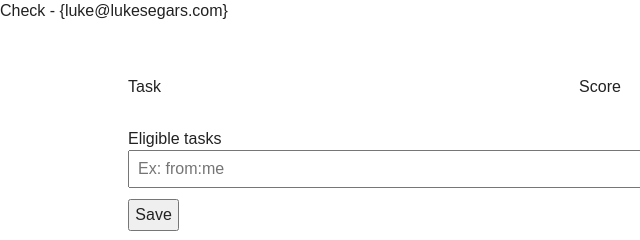
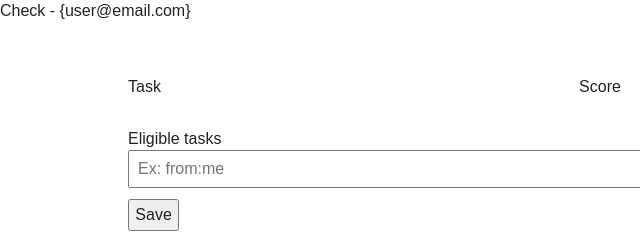
Before and after one commit to anyweez/check, a plain HTML site: page web/app.html in a window 1280 px wide. Shown: the top 240 px of the page, 0-640 px from the left. Drawn offline with nearby package versions, Linux system fonts and the light colour scheme; files that its build step writes are made by us from their sources; no server answers; files whose address does not match are found by name.

Commit message:
Removed email addr reference.

```diff
--- a/web/app.html
+++ b/web/app.html
@@ -29,7 +29,7 @@
         <![endif]-->
 
         <div id="header">
-        <span>Check - {luke@lukesegars.com}</span>
+        <span>Check - {user@email.com}</span>
         </div>
 
         <table id="task-list">
```
